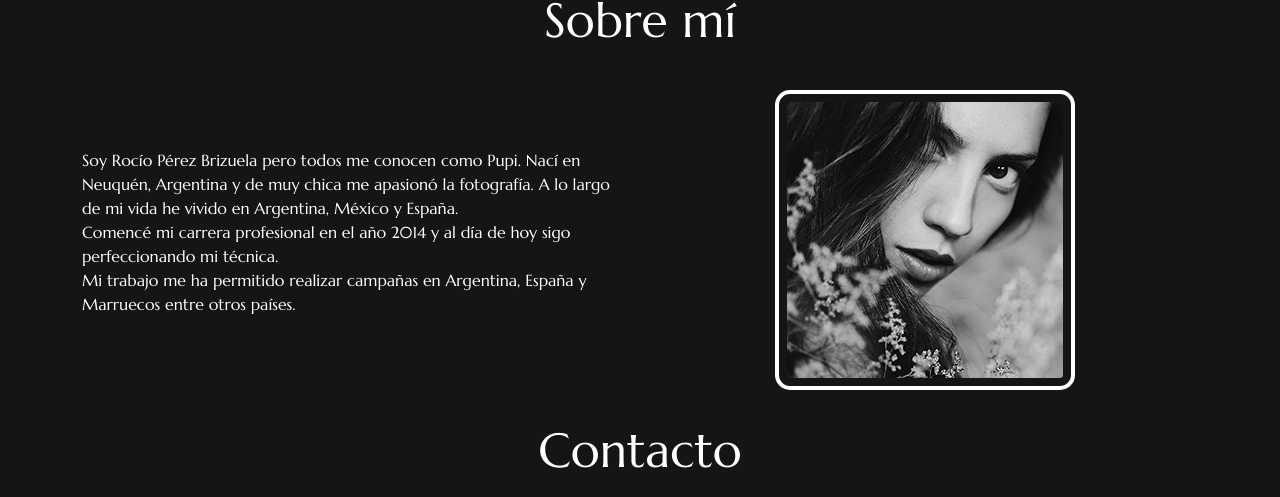
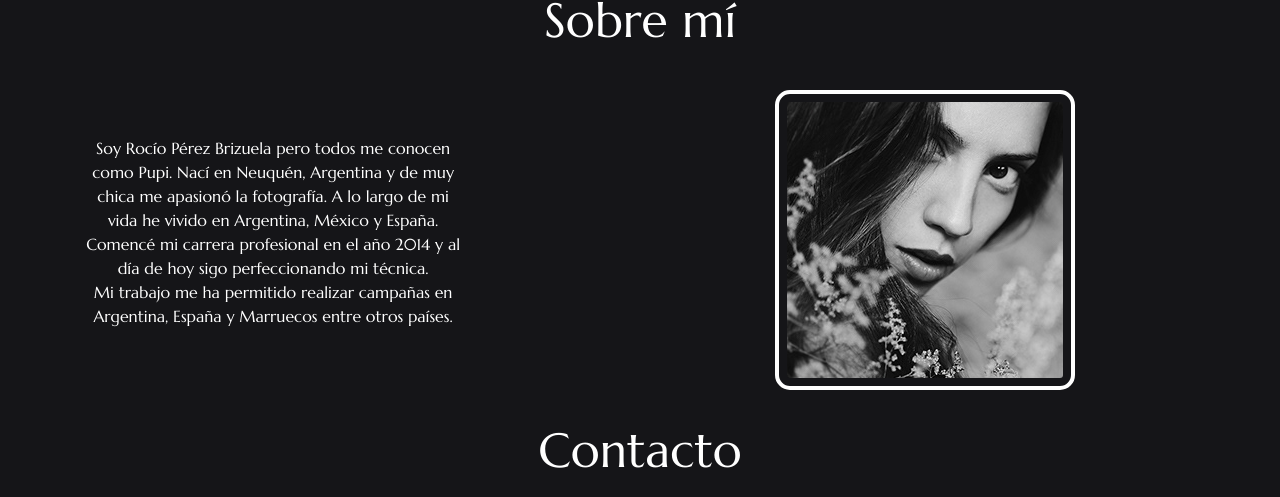
Before and after one commit to facuperezbri/coderhouse-proyecto-final, a website: page index.html in a window 1280 px wide. Shown: the part 2773-3270 px from the top of the page. Drawn offline with nearby package versions, Linux system fonts and the light colour scheme; files whose address does not match are found by name.

Commit message:
Algunos cambios en CSS

```diff
--- a/scss/components/_sobremi.scss
+++ b/scss/components/_sobremi.scss
@@ -7,7 +7,8 @@
 			.col-sobremi-container {
 				text-align: center;
 				.sobremi-text {
-					text-align: left;
+					text-align: center;
+					width: 70%;
 				}
 				.sobremi-image {
 					border-radius: 15px;
```
Also changed, not shown: css/style.css, 1 other file.
